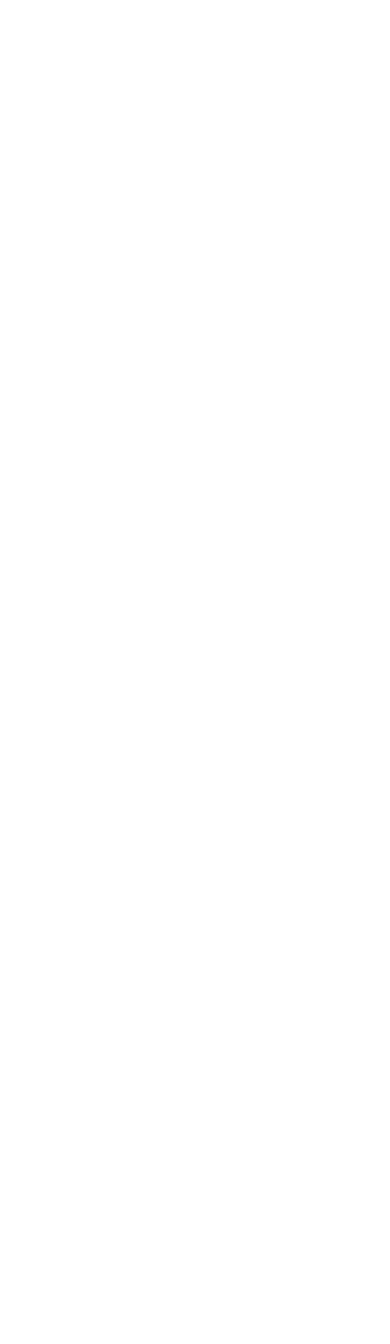
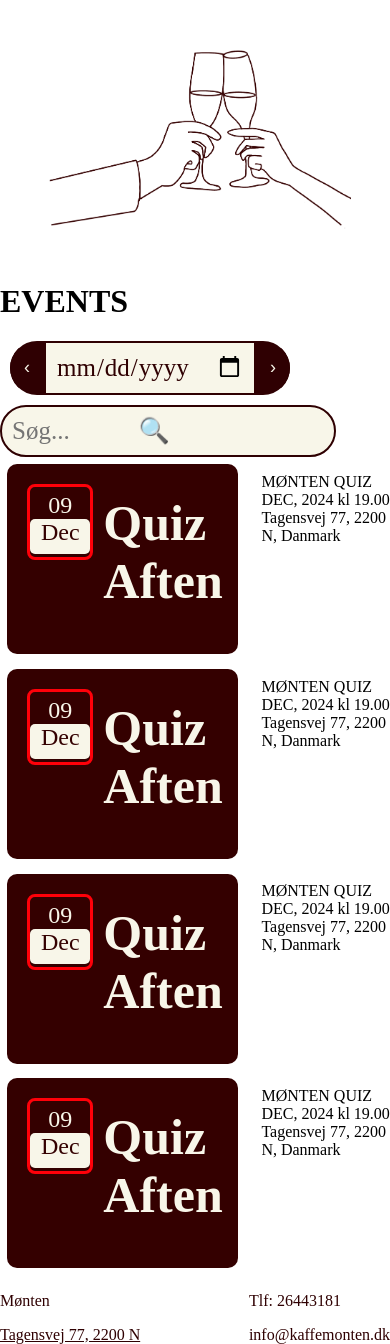
Before and after one commit to eksamen2semester/monten2sem, an Astro site: page /events in a window 390 px wide. Shown: the top 1344 px of the page. Before the commit the page ends 844 px from the top, so only its background shows below. Built offline with nearby package versions, Linux system fonts and the light colour scheme; Astro itself is replaced by a stand-in of ours; a web font is replaced by a local one.

Commit message:
ædnringer lavet

```diff
--- a/src/components/Card.astro
+++ b/src/components/Card.astro
@@ -12,16 +12,16 @@
 
 <style>
   .card {
-    width: 300px;
+    /* width: 300px; */
     height: 150px;
     background-color: #340000;
     border-radius: 10px;
     color: #f8f6e9;
     display: flex;
-    /* align-items: center; */
     justify-content: space-between;
     padding: 20px;
     font-family: Orator Std;
+    margin: 3%;
   }
   .date {
     padding: 5px 0;
--- a/src/components/Form.astro
+++ b/src/components/Form.astro
@@ -10,15 +10,17 @@
   </div>
 
   <div class="søg">
-    <input id="søg" type="text" placeholder="Søg...            🔍" />
+    <input id="søg" type="text" placeholder="Søg...           🔍" />
   </div>
 </div>
 
 <style>
-  .flex {
-    display: flex;
-    align-items: center;
-    justify-content: space-between;
+  @media (min-width: 700px) {
+    .flex {
+      display: flex;
+      align-items: center;
+      /* justify-content: space-between; */
+    }
   }
   input {
     font-family: Orator std;
@@ -34,7 +36,7 @@
     display: flex;
     align-items: center;
     background-color: #2f0002;
-    width: 270px;
+    max-width: 280px;
     border-radius: 30px;
     overflow: hidden;
     margin: 10px;
--- a/src/components/Header.astro
+++ b/src/components/Header.astro
@@ -17,4 +17,8 @@ import Burgermenu from "./Burgermenu.astro";
     justify-content: space-between;
     align-items: center;
   }
+
+  img {
+    max-width: 100%;
+  }
 </style>
--- a/src/pages/events.astro
+++ b/src/pages/events.astro
@@ -0,0 +1,74 @@
+---
+import Layout from "../layouts/Layout.astro";
+import Header from "../components/Header.astro";
+import Toggle from "../components/Toggle.astro";
+import Footer from "../components/Footer.astro";
+import Form from "../components/Form.astro";
+import Card from "../components/Card.astro";
+---
+
+<Layout>
+  <!-- <Header /> -->
+  <div class="billede">
+    <img src="../img/skol.png" alt="tegning af montvask" />
+  </div>
+  <h1>EVENTS</h1>
+  <Form />
+  <div class="events">
+    <div class="event">
+      <Card />
+      <p>MØNTEN QUIZ DEC, 2024 kl 19.00 <br /> Tagensvej 77, 2200 N, Danmark</p>
+    </div>
+    <div class="event">
+      <Card />
+      <p>MØNTEN QUIZ DEC, 2024 kl 19.00 <br /> Tagensvej 77, 2200 N, Danmark</p>
+    </div>
+    <div class="event">
+      <Card />
+      <p>MØNTEN QUIZ DEC, 2024 kl 19.00 <br /> Tagensvej 77, 2200 N, Danmark</p>
+    </div>
+    <div class="event">
+      <Card />
+      <p>MØNTEN QUIZ DEC, 2024 kl 19.00 <br /> Tagensvej 77, 2200 N, Danmark</p>
+    </div>
+  </div>
+  <Footer />
+</Layout>
+
+<style>
+  img {
+    max-width: 100%;
+  }
+  .billede {
+    display: flex;
+    justify-content: center;
+    margin: 10%;
+  }
+
+  .event {
+    display: grid;
+    grid-template-columns: 1fr 1fr;
+    gap: 1em;
+  }
+
+  p {
+    font-family: Orator Std;
+  }
+
+  @media (min-width: 701px) {
+    .events {
+      display: grid;
+      grid-template-columns: 1fr 1fr;
+      gap: 1em;
+    }
+  }
+
+  @media (max-width: 700px) {
+    .event {
+      display: grid;
+      grid-template-columns: 1fr 1fr;
+      gap: 1em;
+      max-width: 700px;
+    }
+  }
+</style>
--- a/src/pages/index.astro
+++ b/src/pages/index.astro
@@ -1,11 +1,30 @@
 ---
-import Welcome from "../components/Welcome.astro";
 import Layout from "../layouts/Layout.astro";
+import Header from "../components/Header.astro";
+import Toggle from "../components/Toggle.astro";
+import Footer from "../components/Footer.astro";
 
 // Welcome to Astro! Wondering what to do next? Check out the Astro documentation at https://docs.astro.build
 // Don't want to use any of this? Delete everything in this file, the `assets`, `components`, and `layouts` directories, and start fresh.
 ---
 
 <Layout>
-  <Welcome />
+  <Header />
+  <div class="forside">
+    <img src="../img/montvaskbrun.png" alt="tegning af montvask" />
+  </div>
+  <Toggle />
+  <Footer />
 </Layout>
+
+<style>
+  img {
+    max-width: 100%;
+  }
+
+  .forside {
+    display: flex;
+    justify-content: center;
+    margin: 10%;
+  }
+</style>
```
Also changed, not shown: public/img/skol.png (renamed from public/img/skål.png), src/layouts/Layout.astro (indentation only).
